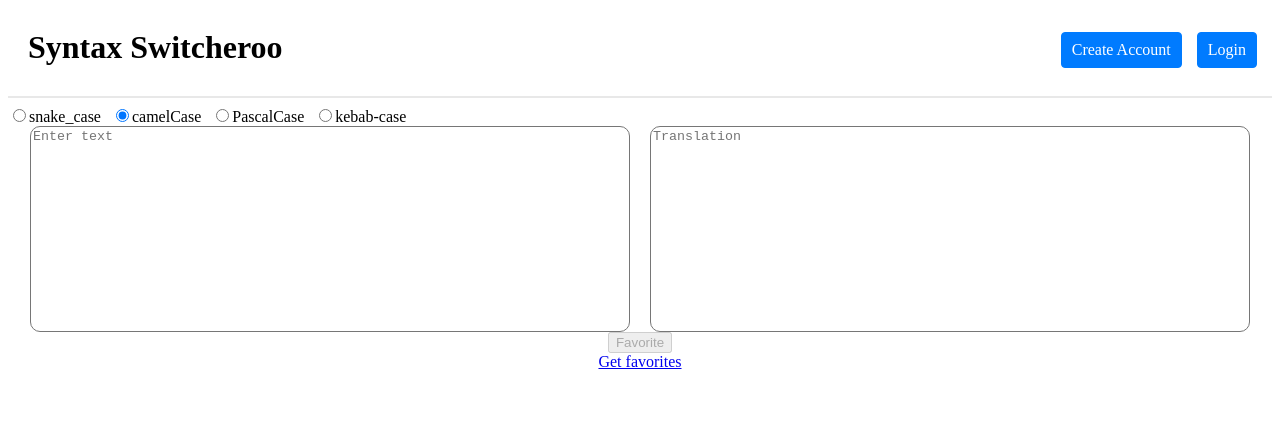
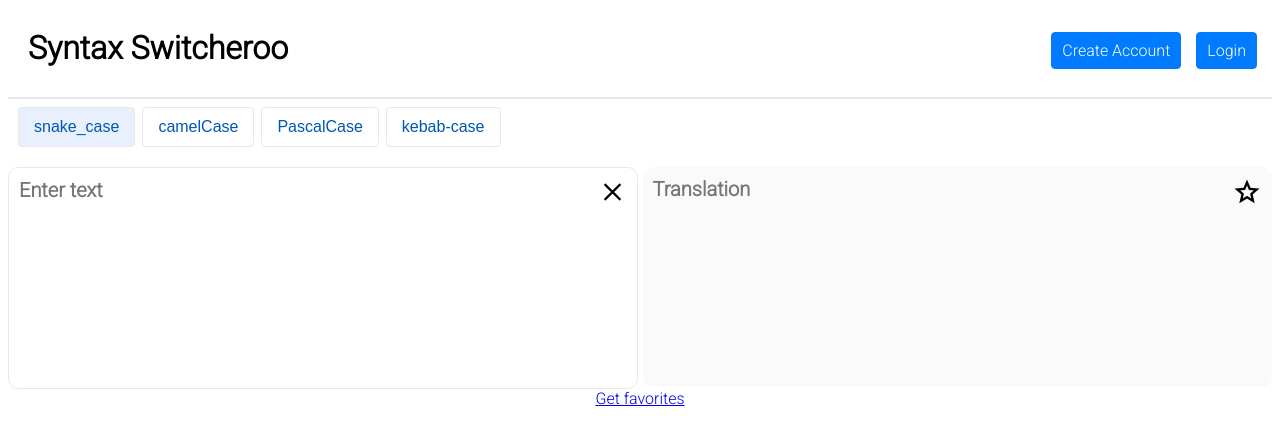
Before and after one commit to tinachnn/SyntaxSwitcheroo, an Angular app in the folder angular-name-conv-proj/: page / in a window 1280 px wide. Shown: the top 444 px of the page. Built offline with nearby package versions, Linux system fonts and the light colour scheme.

Commit message:
changed favorite

```diff
--- a/angular-name-conv-proj/src/app/text/text.component.css
+++ b/angular-name-conv-proj/src/app/text/text.component.css
@@ -1,3 +1,4 @@
+/* create account, login buttons */
 .button-link {
     display: inline-block;
     padding: 8px 10px;
@@ -23,28 +24,84 @@
     right : 0;
 }
 
-.convention-options {
+/* convention selection */
+.conv-group {
     display: flex;
-    align-items: center;
+    margin-left: 10px;
 }
 
-.convention-options label {
-    margin-right: 10px; /* Add spacing between label and select */
-  }
+.conv-button {
+    padding: 10px 15px;
+    color: #0056b3;
+    background-color: white;
+    border: solid 1px rgb(232, 232, 232);
+    cursor: pointer;
+    border-radius: 4px;
+    margin-right: 7px;
+    font-size: medium;
+}
 
-  .convention-options select {
-    flex: 1; /* Allow the select to expand and fill available space */
-  }
+.conv-button:hover {
+    background-color: rgba(173, 216, 230, 0.1);
+}
+
+.conv-button.selected {
+    background-color: rgba(232,240,254,255);
+}
+
+/* text area */
+.textarea-container {
+    display: flex;
+    width: 100%;
+    gap: 5px;
+    margin-top : 20px;
+    justify-content: center;
+}
+
+.text-icon-container {
+    display: flex;
+    width: 100%;
+    position: relative;
+}
 
 textarea {
-    width: 47%;
+    resize : none;
     border-radius: 10px;
+    width: 100%;
     height: 200px;
-    resize : none;
+    font-size: 20px;
+    font-family: 'Roboto', sans-serif;
+    font-weight: bold;
+    flex: 1;
+    padding: 10px 30px 10px 10px;
 }
 
-.textarea-container {
-    display: flex;
-    gap: 20px;
-    justify-content: center;
+textarea:focus,
+input:focus {
+  outline: none;
 }
+
+.input {
+    border: solid 1px rgb(232, 232, 232);
+}
+
+.output {
+   border: none;
+}
+
+.icon {
+    position: absolute;
+    top: 10px;
+    right: 10px;
+    cursor: pointer;
+    font-size: 30px;
+    transition: color 0.3s ease;
+}
+
+.icon:hover {
+    color: #007bff;
+}
+
+.icon.selected {
+    color: #007bff;
+}
--- a/angular-name-conv-proj/src/app/text/text.component.html
+++ b/angular-name-conv-proj/src/app/text/text.component.html
@@ -10,37 +10,22 @@
     </ng-template>
 </div>
 
-<div class="convention-options">
-    <!-- <span>Convert to: </span> -->
-    <!-- <select class="convention" [(ngModel)]="convention" (change)="onConvChange()">
-        <option value="camel-case">camelCase</option>
-        <option value="snake-case">snake_case</option>
-        <option value="pascal-case">PascalCase</option>
-        <option value="kebab-case">kebab-case</option>
-    </select> -->
-    <div>
-        <input type="radio" id="snake-case" value="snake-case" [(ngModel)]="convention" (ngModelChange)="onConvChange()">
-        <label for="snake-case">snake_case</label>
-        <input type="radio" id="camel-case" value="camel-case" [(ngModel)]="convention" (ngModelChange)="onConvChange()">
-        <label for="camel-case">camelCase</label>
-        <input type="radio" id="pascal-case" value="pascal-case" [(ngModel)]="convention" (ngModelChange)="onConvChange()">
-        <label for="pascal-case">PascalCase</label>
-        <input type="radio" id="kebab-case" value="kebab-case" [(ngModel)]="convention" (ngModelChange)="onConvChange()">
-        <label for="kebab-case">kebab-case</label>
-    </div>
+<div class="conv-group">
+    <button class="conv-button" (click)="selectConv('snake-case')" [class.selected]="convention === 'snake-case'">snake_case</button>
+    <button class="conv-button" (click)="selectConv('camel-case')" [class.selected]="convention === 'camel-case'">camelCase</button>
+    <button class="conv-button" (click)="selectConv('pascal-case')" [class.selected]="convention === 'pascal-case'">PascalCase</button>
+    <button class="conv-button" (click)="selectConv('kebab-case')" [class.selected]="convention === 'kebab-case'">kebab-case</button>
 </div>
 
 <div class="textarea-container">
-    <textarea id="inputTextBox" [(ngModel)]="inputData" (input)="onTextInput()" placeholder="Enter text" rows="10" columns="50"></textarea>
-    <textarea id="outputTextBox" [(ngModel)]="outputData" placeholder="Translation" rows="10" columns="50"></textarea>
-</div>
-
-<div>
-    <button (click)="onFavorite()" id="favorite" [disabled]="inputData.trim() === ''">Favorite</button>
-</div>
-
-<div *ngIf="message">
-    {{ message }}
+    <div class="text-icon-container">
+        <span class="material-symbols-outlined icon">close</span>
+        <textarea class="input" [(ngModel)]="inputData" (input)="onTextInput()" placeholder="Enter text" rows="10" columns="50"></textarea>
+    </div>
+    <div class="text-icon-container">
+        <span class="material-symbols-outlined icon" (click)="onFavorite()" [class.selected]="favorite">star</span>
+        <textarea class="output" [(ngModel)]="outputData" placeholder="Translation" rows="10" columns="50" disabled></textarea>
+    </div>
 </div>
 
 <div>
--- a/angular-name-conv-proj/src/app/text/text.component.ts
+++ b/angular-name-conv-proj/src/app/text/text.component.ts
@@ -15,29 +15,30 @@ export class TextComponent {
   username? : string;
   userId? : number
 
-  convention : string = 'camel-case';
+  convention : string = 'snake-case';
   inputData : string = '';
   outputData : string= '';
 
-  message? : string;
+  favorite : boolean = false;
 
   constructor(private router : Router, private conversionService: ConversionService, private authService : AuthenticationService, private favoriteService : FavoriteService) {
     this.isLoggedIn = this.authService.isLoggedIn;
     this.username = this.authService.currentUser?.username;
   }
 
+  selectConv(option : string) {
+    this.convention = option;
+    this.onTextInput();
+  }
+
   // converts text when input changes
   onTextInput() {
-    this.message = '';
+    this.favorite = false;
+
     this.conversionService.convertText(this.inputData, this.convention)
       .subscribe(response => {
         this.outputData = response
-      });
-  }
-
-  // re converts text if convention changes
-  onConvChange() {
-    this.onTextInput();
+    });
   }
 
   // add item to favorites
@@ -48,14 +49,7 @@ export class TextComponent {
     }
     else {
       this.favoriteService.addFavorite(this.authService.currentUser.userId, this.inputData, this.outputData)
-        .subscribe({
-          next : (response) => {
-            this.message = response;
-          },
-          error : (error) => {
-            this.message = error.error;
-          }
-        });
+        .subscribe(response => this.favorite = true);
     }
   }
 
--- a/angular-name-conv-proj/src/index.html
+++ b/angular-name-conv-proj/src/index.html
@@ -6,6 +6,11 @@
   <base href="/">
   <meta name="viewport" content="width=device-width, initial-scale=1">
   <link rel="icon" type="image/x-icon" href="favicon.ico">
+  <link rel="preconnect" href="https://fonts.googleapis.com">
+  <link rel="preconnect" href="https://fonts.gstatic.com" crossorigin>
+  <link href="https://fonts.googleapis.com/css2?family=Roboto:wght@300&display=swap" rel="stylesheet">
+
+  <link rel="stylesheet" href="https://fonts.googleapis.com/css2?family=Material+Symbols+Outlined:opsz,wght,FILL,GRAD@24,400,0,0" />
 </head>
 <body>
   <app-root></app-root>
--- a/angular-name-conv-proj/src/styles.css
+++ b/angular-name-conv-proj/src/styles.css
@@ -1,6 +1,7 @@
 /* You can add global styles to this file, and also import other style files */
 body {
     overflow-x: hidden;
+    font-family: 'Roboto', sans-serif;
 }
 
 app-root {
```
Also changed, not shown: 1 other file (tests, documents, lock files or other folders).
